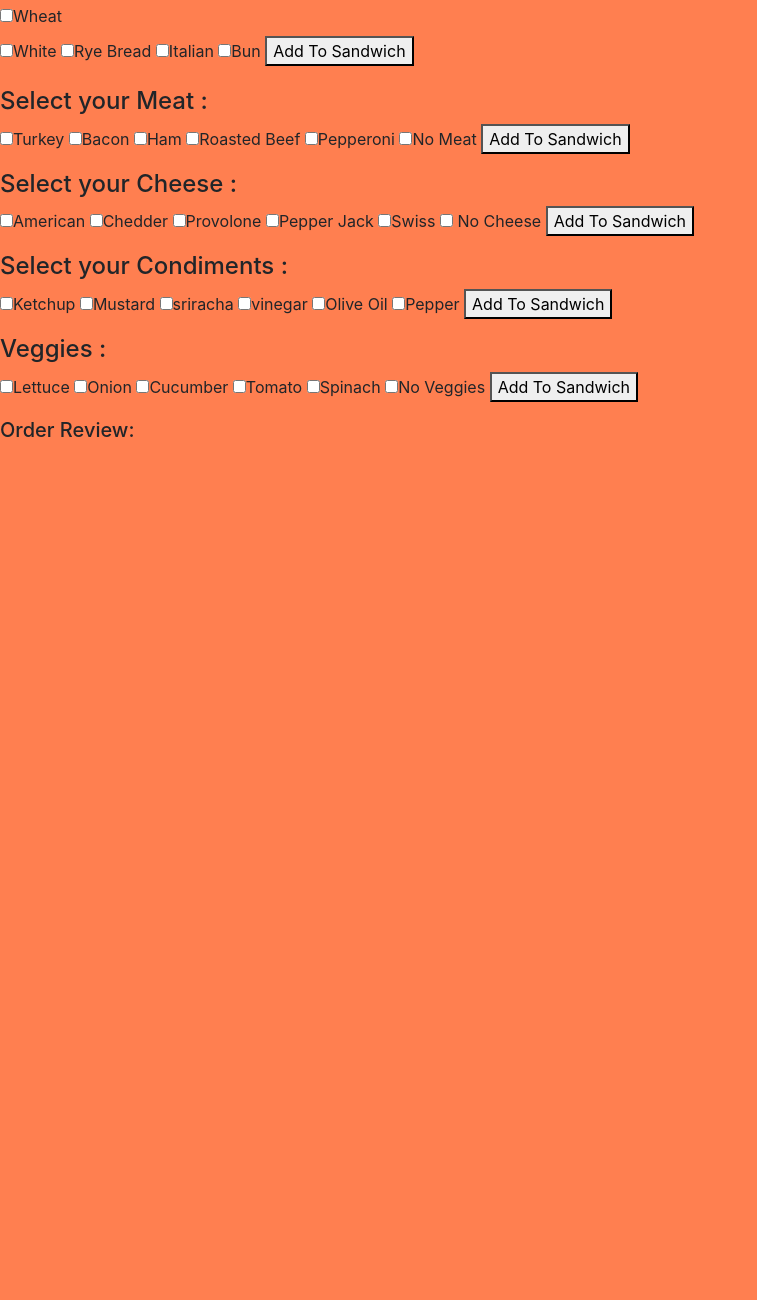
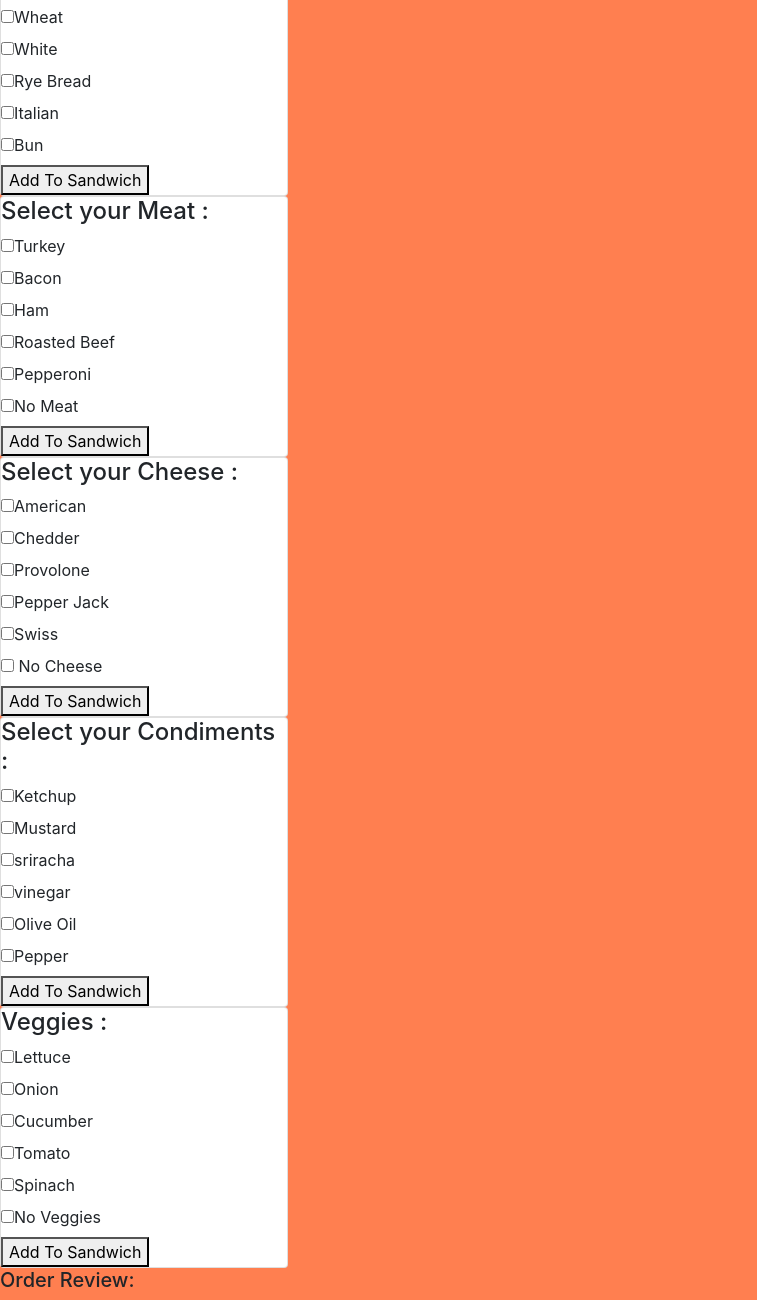
Before and after one commit to ripalpate/sandwich-maker, a plain HTML site: page index.html in a window 1280 px wide. Shown: the part 89-1389 px from the top of the page, without its empty margins (0-757 px from the left). Before the commit the page ends 800 px from the top, so only its background shows below. Drawn offline with nearby package versions, Linux system fonts and the light colour scheme.

Commit message:
added some bootstrap class for styling

```diff
--- a/index.html
+++ b/index.html
@@ -10,63 +10,63 @@
 <body>
     <h1 class="main-heading">Sandwich Maker</h1>
     <div id="sandwich-form">
-        <div class="form-group">
+        <div class="card" style="width: 18rem;">
             <h4>Select Your Bread :</h4>
             <div class="checkbox">
-              <label><input type="checkbox" name="bread" value="wheat" class="bread">Wheat</label></div>
-              <label><input type="checkbox" name="bread" value="white" class="bread">White</label>
-              <label><input type="checkbox" name="bread" value="rye" class="bread">Rye Bread</label>
-              <label><input type="checkbox" name="bread" value="italian" class="bread" >Italian</label>
+              <label class="d-block"><input type="checkbox" name="bread" value="wheat" class="bread">Wheat</label>
+              <label class="d-block"><input type="checkbox" name="bread" value="white" class="bread">White</label>
+              <label class="d-block"><input type="checkbox" name="bread" value="rye" class="bread">Rye Bread</label>
+              <label class="d-block"><input type="checkbox" name="bread" value="italian" class="bread" >Italian</label>
               <label><input type="checkbox" name="bread" value="bun" class="bread">Bun</label>
-              <button id="breadButton">Add To Sandwich</button>
-
+              <button id="breadButton" class="d-block">Add To Sandwich</button>
+            </div>
         </div>
-        <div class="form-group">
+        <div class="card" style="width: 18rem;">
             <h4> Select your Meat :</h4>
             <div>
-              <input type="checkbox" name="meat" value="turkey" class="meat">Turkey
-              <input type="checkbox" name="meat" value="bacon" class="meat">Bacon
-              <input type="checkbox" name="meat" value="ham" class="meat">Ham
-              <input type="checkbox" name="meat" value="beef" class="meat">Roasted Beef
-              <input type="checkbox"name="meat" value="pepperoni" class="meat">Pepperoni
-              <input type="checkbox"name="meat" value="nomeat" class="meat">No Meat
-              <button id="meatButton">Add To Sandwich</button>
+              <label class="d-block"><input type="checkbox" name="meat" value="turkey" class="meat">Turkey</label>
+              <label class="d-block"><input type="checkbox" name="meat" value="bacon" class="meat">Bacon</label>
+              <label class="d-block"><input type="checkbox" name="meat" value="ham" class="meat">Ham </label>
+              <label class="d-block"><input type="checkbox" name="meat" value="beef" class="meat">Roasted Beef</label>
+              <label class="d-block"><input type="checkbox"name="meat" value="pepperoni" class="meat">Pepperoni</label>
+              <label class="d-block"><input type="checkbox"name="meat" value="nomeat" class="meat">No Meat</label>
+              <button class="d-block" id="meatButton">Add To Sandwich</button>
             </div>
         </div>
-        <div class="form-group">
+        <div class="card" style="width: 18rem;">
             <h4>Select your Cheese :</h4>
             <div>
-              <input type="checkbox"name="cheese" value="american" class="cheese">American
-              <input type="checkbox"name="cheese" value="chedder" class="cheese">Chedder
-              <input type="checkbox"name="cheese" value="provolone" class="cheese">Provolone
-              <input type="checkbox"name="cheese" value="pepperjack" class="cheese">Pepper Jack
-              <input type="checkbox"name="cheese" value="swiss" class="cheese">Swiss
-              <input type="checkbox"name="cheese" value="nocheese" class="cheese"> No Cheese
-              <button id="cheeseButton">Add To Sandwich</button>
+              <label class="d-block"><input type="checkbox"name="cheese" value="american" class="cheese">American</label>
+              <label class="d-block"><input type="checkbox"name="cheese" value="chedder" class="cheese">Chedder</label>
+              <label class="d-block"><input type="checkbox"name="cheese" value="provolone" class="cheese">Provolone</label>
+              <label class="d-block"><input type="checkbox"name="cheese" value="pepperjack" class="cheese">Pepper Jack</label>
+              <label class="d-block"><input type="checkbox"name="cheese" value="swiss" class="cheese">Swiss</label>
+              <label class="d-block"><input type="checkbox"name="cheese" value="nocheese" class="cheese"> No Cheese</label>
+              <button class="d-block" id="cheeseButton">Add To Sandwich</button>
             </div>
         </div>
-        <div class="form-group">
+        <div class="card" style="width: 18rem;">
             <h4> Select your Condiments :</h4>
             <div>
-              <input type="checkbox"name="condiments" value="ketchup" class="condiments">Ketchup
-              <input type="checkbox"name="condiments" value="mustard" class="condiments">Mustard
-              <input type="checkbox"name="condiments" value="sriracha" class="condiments">sriracha
-              <input type="checkbox"name="condiments" value="vinegar" class="condiments">vinegar
-              <input type="checkbox"name="condiments" value="oliveoil" class="condiments">Olive Oil
-              <input type="checkbox"name="condiments" value="pepper" class="condiments">Pepper
-              <button id="condimentsButton">Add To Sandwich</button>
+              <label class="d-block"><input type="checkbox"name="condiments" value="ketchup" class="condiments">Ketchup</label>
+              <label class="d-block"><input type="checkbox"name="condiments" value="mustard" class="condiments">Mustard</label>
+              <label class="d-block"><input type="checkbox"name="condiments" value="sriracha" class="condiments">sriracha</label>
+              <label class="d-block"><input type="checkbox"name="condiments" value="vinegar" class="condiments">vinegar</label>
+              <label class="d-block"><input type="checkbox"name="condiments" value="oliveoil" class="condiments">Olive Oil</label>
+              <label class="d-block"><input type="checkbox"name="condiments" value="pepper" class="condiments">Pepper</label>
+              <button class="d-block" id="condimentsButton">Add To Sandwich</button>
             </div>
         </div>
-        <div class="form-group">
+        <div class="card" style="width: 18rem;">
             <h4>Veggies :</h4>
             <div>
-              <input type="checkbox"name="veggies" value="lettuce" class="veggies">Lettuce
-              <input type="checkbox"name="veggies" value="onion" class="veggies">Onion
-              <input type="checkbox"name="veggies" value="cucumber" class="veggies">Cucumber
-              <input type="checkbox"name="veggies" value="tomato" class="veggies">Tomato
-              <input type="checkbox"name="veggies" value="spinach" class="veggies">Spinach
-              <input type="checkbox"name="veggies" value="noveggies" class="veggies">No Veggies
-              <button id="veggiesButton">Add To Sandwich</button>
+              <label class="d-block"><input type="checkbox"name="veggies" value="lettuce" class="veggies">Lettuce</label>
+              <label class="d-block"><input type="checkbox"name="veggies" value="onion" class="veggies">Onion</label>
+              <label class="d-block"><input type="checkbox"name="veggies" value="cucumber" class="veggies">Cucumber</label>
+              <label class="d-block"><input type="checkbox"name="veggies" value="tomato" class="veggies">Tomato</label>
+              <label class="d-block"><input type="checkbox"name="veggies" value="spinach" class="veggies">Spinach</label>
+              <label class="d-block"><input type="checkbox"name="veggies" value="noveggies" class="veggies">No Veggies</label>
+              <button class="d-block" id="veggiesButton">Add To Sandwich</button>
             </div>
         </div>
     </div>
```
